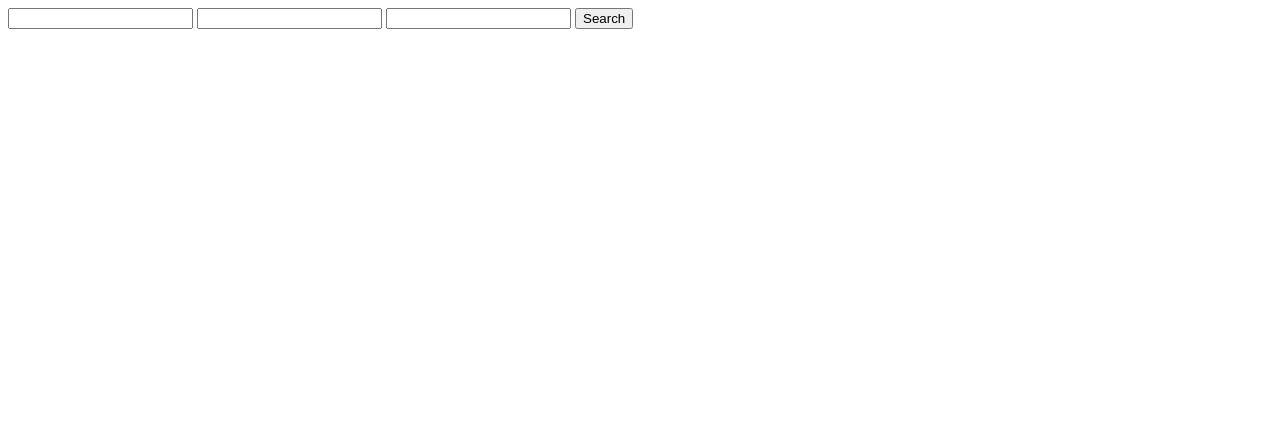
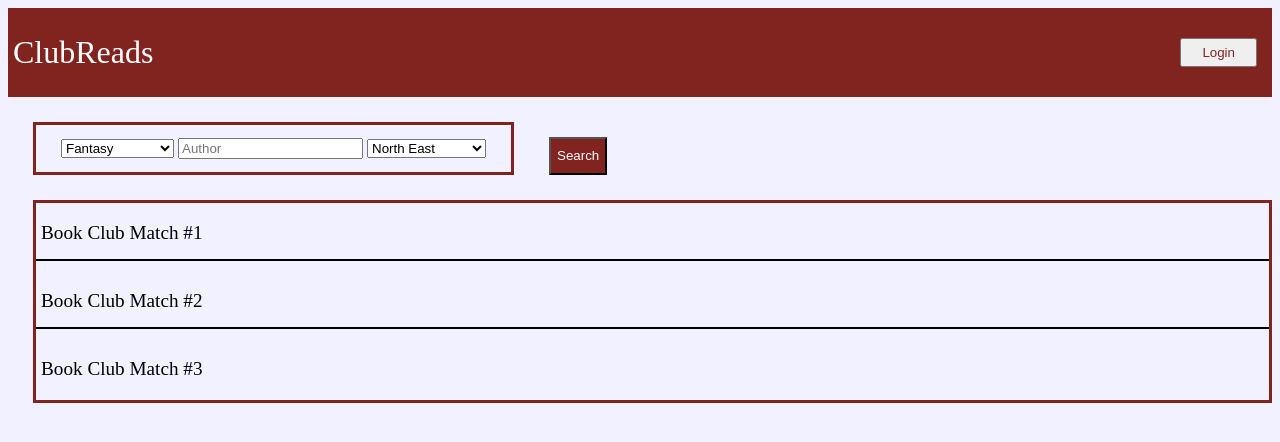
Before and after one commit to asiaosimeh/clubreads, a plain HTML site: page index.html in a window 1280 px wide. Drawn offline with Linux system fonts and the light colour scheme; files that its build step writes are made by us from their sources; a web font is replaced by a local one.

Commit message:
Update index.html

```diff
--- a/index.html
+++ b/index.html
@@ -1,17 +1,43 @@
 <!DOCTYPE html>
 <html>
-	<head>
-		<title>Test for Club Search</title>
-	</head>
+    <head>
+    <link rel="stylesheet" href="styles.css">
+    <link rel="preconnect" href="https://fonts.googleapis.com">
+    <link rel="preconnect" href="https://fonts.gstatic.com" crossorigin>
+    <link href="https://fonts.googleapis.com/css2?family=Adamina&display=swap" rel="stylesheet">
+    </head>
+    <body>
+        <div id="header">
+            <h1 class="adamina-regular">ClubReads</h1><button id="login">Login</button>
+        </div>
 
-	<body>
-		<input type="text" id="topic">
-		<input type="text" id="author">
-		<input type="text" id="location">
-		<button type="button" id="button">Search</button>
+        <div id="SearchOptions">
+            <form id="SearchMenu">
+                <select id="genre" name="genre">
+                    <option value="" disabled>Genre Search</option>
+                    <option value="ft">Fantasy</option>
+                    <option value="nf">Non-fiction</option>
+                    <option value="hr">Horror</option>
+                    <option value="rm">Romance</option>
+                    <option value="sf">Science Fiction</option>
+                </select>
+                <input  id="author" placeholder="Author">
+                <select id="loc" name="loc">
+                    <option value="" disabled>Location Search</option>
+                    <option value="NE">North East</option>
+                    <option value="SE">South East</option>
+                    <option value="NW">North West</option>
+                    <option value="NW">South West</option>
+                </select>
+            </form>
+            <button id="search"> Search </button>
+        </div>
 
-		<span id="out" style="display:block"></span>
+        <div id="searchResults">
+            <p class="results"> Book Club Match #1 </p>
+            <p class="results"> Book Club Match #2 </p>
+            <p class="results"> Book Club Match #3 </p>
+        </div>
+    </body>
 
-		<script src="/js/script.js"></script>
-	</body>
 </html>
```
